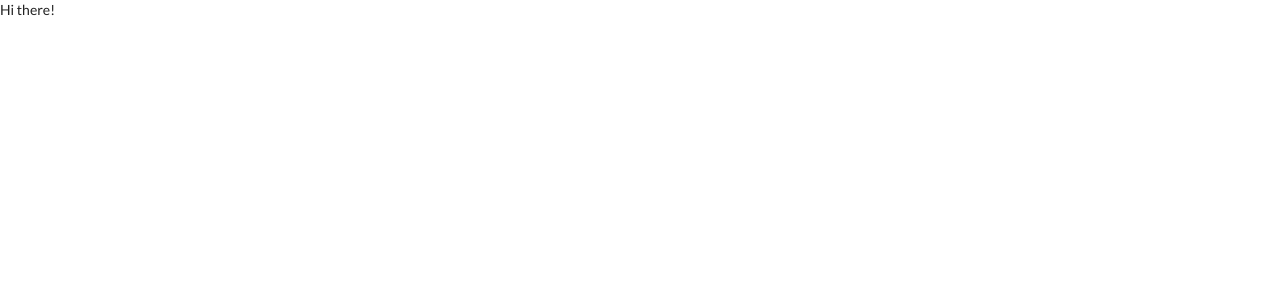
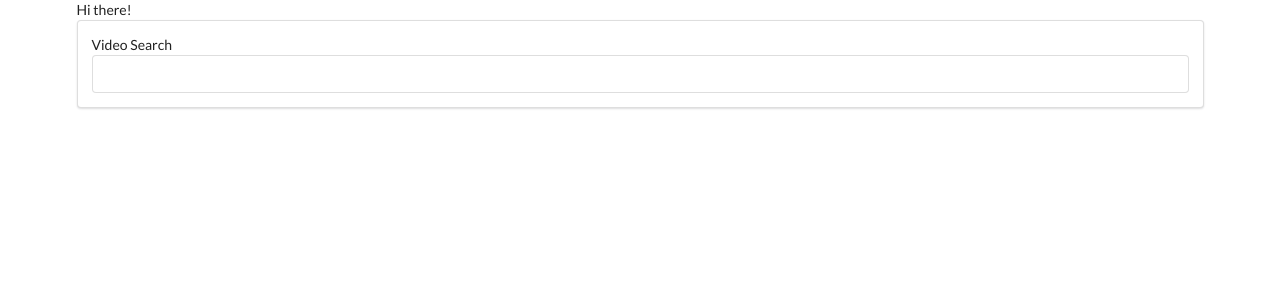
Before and after one commit to dizsart/youtube-videos-app, a React (Create React App) app: page / in a window 1280 px wide. Shown: the top 300 px of the page. Built offline with nearby package versions, Linux system fonts and the light colour scheme.

Commit message:
refactor: make change to the file structure

```diff
--- a/src/components/App.js
+++ b/src/components/App.js
@@ -1,11 +1,14 @@
 import React from 'react';
+import SearchBar from './SearchBar'
 
 class App extends React.Component {
 
 render() {
   return (
 
-    <div>Hi there!</div>
+    <div className="ui container">Hi there!
+      <SearchBar/>
+    </div>
   )
 }
 
--- /dev/null
+++ b/src/components/SearchBar.js
@@ -0,0 +1,23 @@
+import React from 'react';
+
+class SearchBar extends React.Component{
+
+    state = {term : ''};
+    onFormSubmit= (e) => {
+        e.preventDefault();
+        console.log(this.state.term)
+    }
+    render() {
+
+        return (
+            <div className="search-bar ui segment">
+            <form className= "ui form" onSubmit = {(e) => this.onFormSubmit(e)}>
+                <label>Video Search</label>
+                <input type='text' value={this.state.term} onChange = {(e)=>this.setState({term: e.target.value})}></input>
+            </form>
+            </div>
+        )
+    }
+}
+
+export default SearchBar;
```
